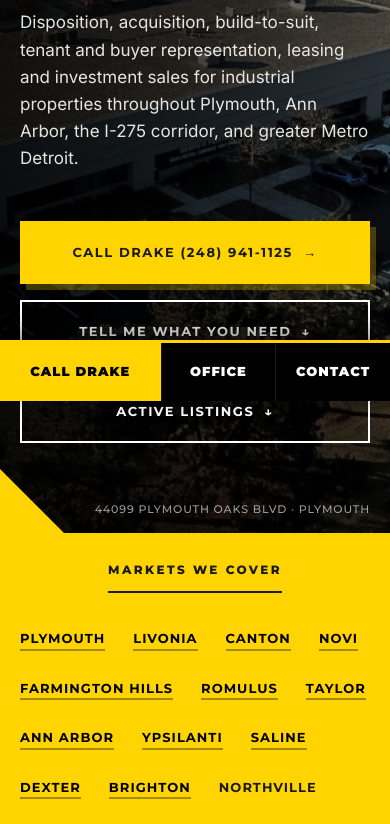
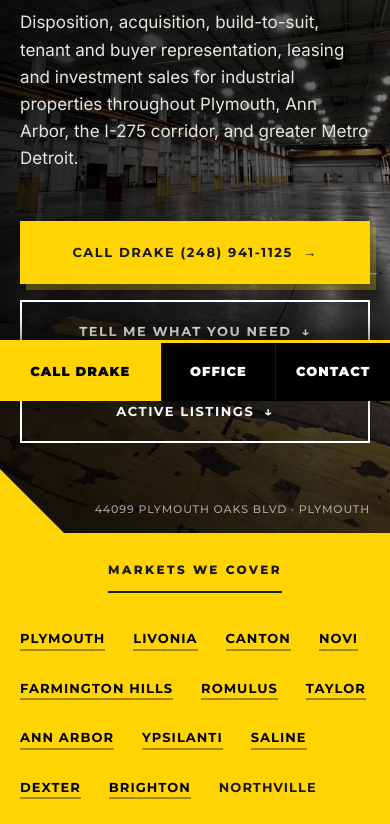
Before and after one commit to drakefilippis/midwestindustrialbrokers-site, a plain HTML site: page index.html in a window 390 px wide. Shown: the part 443-1267 px from the top of the page. Drawn offline with Linux system fonts and the light colour scheme.

Commit message:
Draft: new homepage hero photo (crane bay)
Swap the homepage landing background to a crane-served industrial bay photo, with art-directed desktop and mobile crops, webp plus jpg fallbacks, and the existing dark overlay left in place.

```diff
--- a/index.html
+++ b/index.html
@@ -428,7 +428,8 @@
   .nav-cta { display: inline-flex; padding: 11px 18px; background: var(--yellow); color: #000; font-family: 'Montserrat', sans-serif; font-weight: 800; font-size: 12px; letter-spacing: 0.1em; text-transform: uppercase; text-decoration: none; white-space: nowrap; }
   .nav-cta:hover { background: var(--yellow-soft); }
   .hero { background: #000; padding: 160px 0 140px; min-height: min(88vh, 860px); display: flex; align-items: center; }
-  .hero-bg { position: absolute; inset: 0; width: 100%; height: 100%; object-fit: cover; filter: grayscale(0.35) contrast(1.1) brightness(0.7); }
+  .hero picture { position: absolute; inset: 0; width: 100%; height: 100%; display: block; }
+  .hero-bg { position: absolute; inset: 0; width: 100%; height: 100%; object-fit: cover; object-position: 50% 50%; filter: grayscale(0.35) contrast(1.1) brightness(0.7); }
   .hero-shade { position: absolute; inset: 0; background: linear-gradient(100deg, rgba(0,0,0,0.88) 0%, rgba(0,0,0,0.6) 50%, rgba(0,0,0,0.15) 100%), linear-gradient(0deg, rgba(0,0,0,0.6), transparent 40%); }
   .hero .wrap { z-index: 2; width: 100%; }
   .hero::before, .hero::after { z-index: 3; }
@@ -762,7 +763,12 @@
 <main id="main">
 <!-- HERO -->
 <header class="hero" id="top">
-  <img class="hero-bg" src="/uploads/cross-and-black.webp" alt="" width="1192" height="720" fetchpriority="high" />
+  <picture>
+    <source type="image/webp" media="(min-width: 900px)" srcset="/uploads/hero-crane-bay-desktop-1280.webp 1280w, /uploads/hero-crane-bay-desktop-1920.webp 1920w" sizes="100vw" />
+    <source type="image/jpeg" media="(min-width: 900px)" srcset="/uploads/hero-crane-bay-desktop-1280.jpg 1280w, /uploads/hero-crane-bay-desktop-1920.jpg 1920w" sizes="100vw" />
+    <source type="image/webp" srcset="/uploads/hero-crane-bay-mobile-960.webp 960w, /uploads/hero-crane-bay-mobile-1440.webp 1440w" sizes="100vw" />
+    <img class="hero-bg" src="/uploads/hero-crane-bay-desktop-1920.jpg" srcset="/uploads/hero-crane-bay-mobile-960.jpg 960w, /uploads/hero-crane-bay-mobile-1440.jpg 1440w" sizes="100vw" alt="" width="1920" height="960" fetchpriority="high" />
+  </picture>
   <div class="hero-shade"></div>
   <div class="wrap">
     <div class="hero-inner">
```
Also changed, not shown: uploads/hero-crane-bay-desktop-1280.jpg (added), uploads/hero-crane-bay-desktop-1280.webp (added), uploads/hero-crane-bay-desktop-1920.jpg (added), uploads/hero-crane-bay-desktop-1920.webp (added), uploads/hero-crane-bay-mobile-1440.jpg (added), uploads/hero-crane-bay-mobile-1440.webp (added), uploads/hero-crane-bay-mobile-960.jpg (added), uploads/hero-crane-bay-mobile-960.webp (added).
